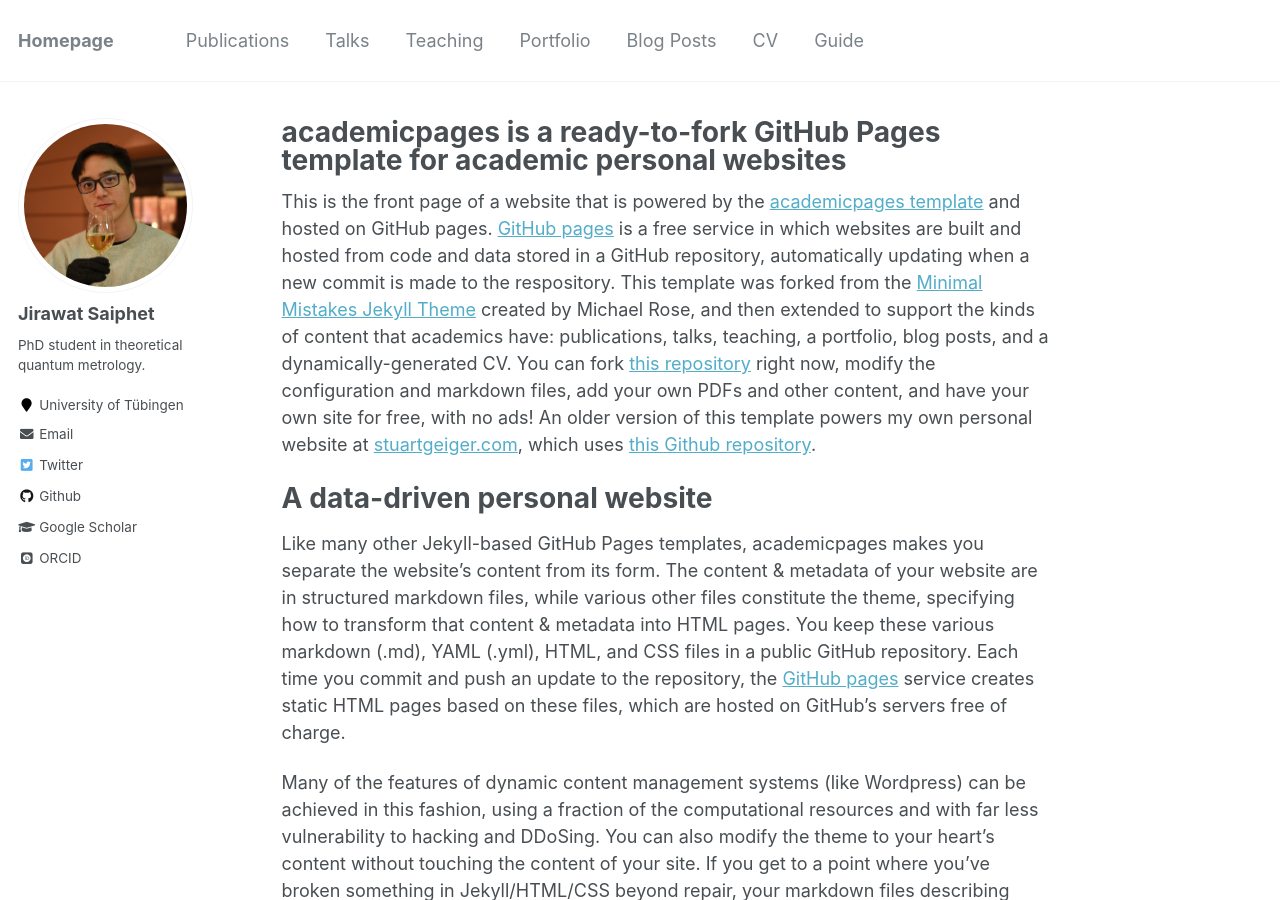
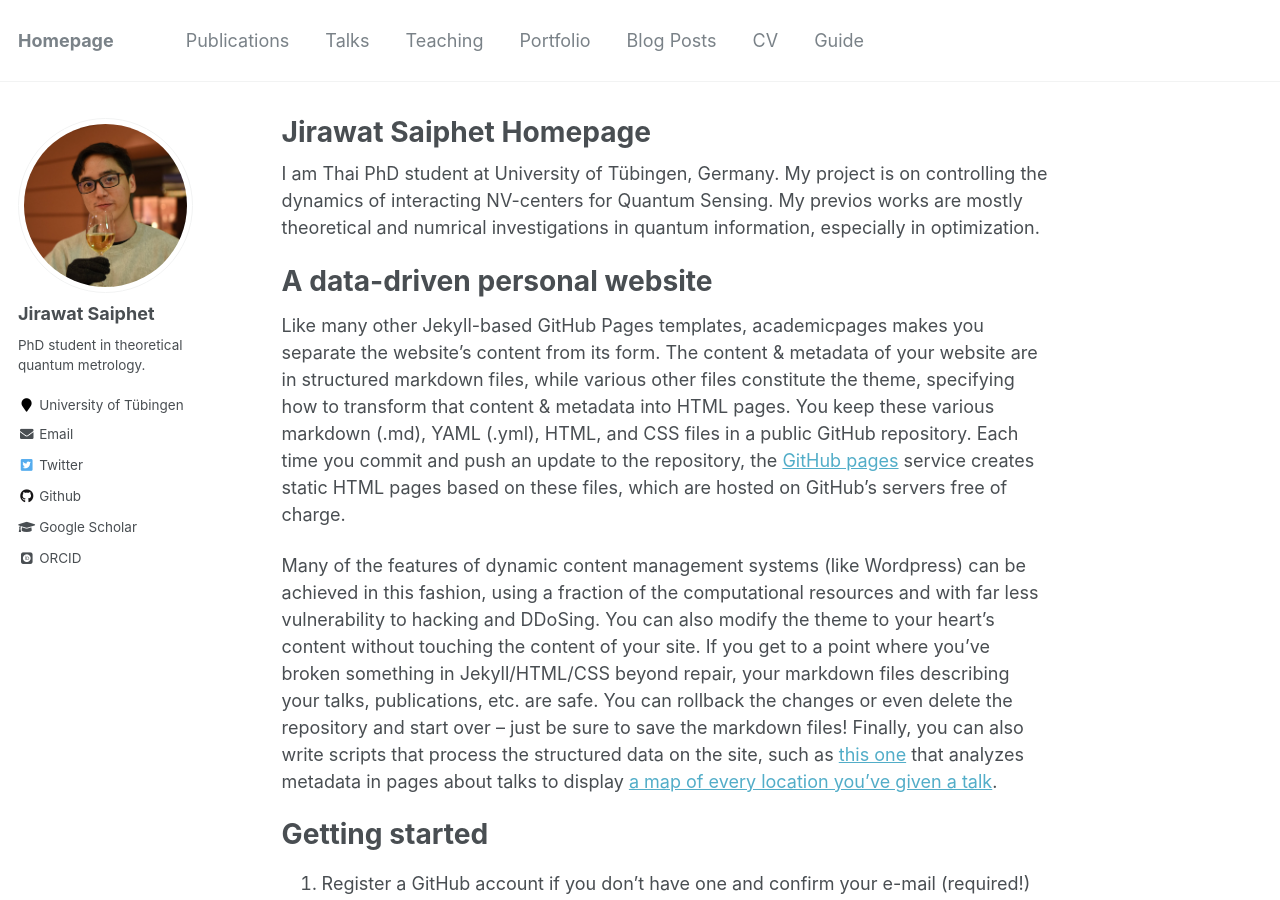
Before and after one commit to JRWSP/jrwsp.github.io, a Jekyll site: the page built from _pages/about.md, in a window 1280 px wide and 900 px high. Built offline with Jekyll 4.4.1, drawn with Linux system fonts in a browser that asks for light colours; some web fonts are replaced.

Commit message:
First Change in about me.

```diff
--- a/_pages/about.md
+++ b/_pages/about.md
@@ -1,6 +1,6 @@
 ---
 permalink: /
-title: "academicpages is a ready-to-fork GitHub Pages template for academic personal websites"
+title: "Jirawat Saiphet Homepage"
 excerpt: "About me"
 author_profile: true
 redirect_from:
@@ -8,7 +8,7 @@
   - /about.html
 ---
 
-This is the front page of a website that is powered by the [academicpages template](https://github.com/academicpages/academicpages.github.io) and hosted on GitHub pages. [GitHub pages](https://pages.github.com) is a free service in which websites are built and hosted from code and data stored in a GitHub repository, automatically updating when a new commit is made to the respository. This template was forked from the [Minimal Mistakes Jekyll Theme](https://mmistakes.github.io/minimal-mistakes/) created by Michael Rose, and then extended to support the kinds of content that academics have: publications, talks, teaching, a portfolio, blog posts, and a dynamically-generated CV. You can fork [this repository](https://github.com/academicpages/academicpages.github.io) right now, modify the configuration and markdown files, add your own PDFs and other content, and have your own site for free, with no ads! An older version of this template powers my own personal website at [stuartgeiger.com](http://stuartgeiger.com), which uses [this Github repository](https://github.com/staeiou/staeiou.github.io).
+I am Thai PhD student at University of Tübingen, Germany. My project is on controlling the dynamics of interacting NV-centers for Quantum Sensing. My previos works are mostly theoretical and numrical investigations in quantum information, especially in optimization.
 
 A data-driven personal website
 ======
```
